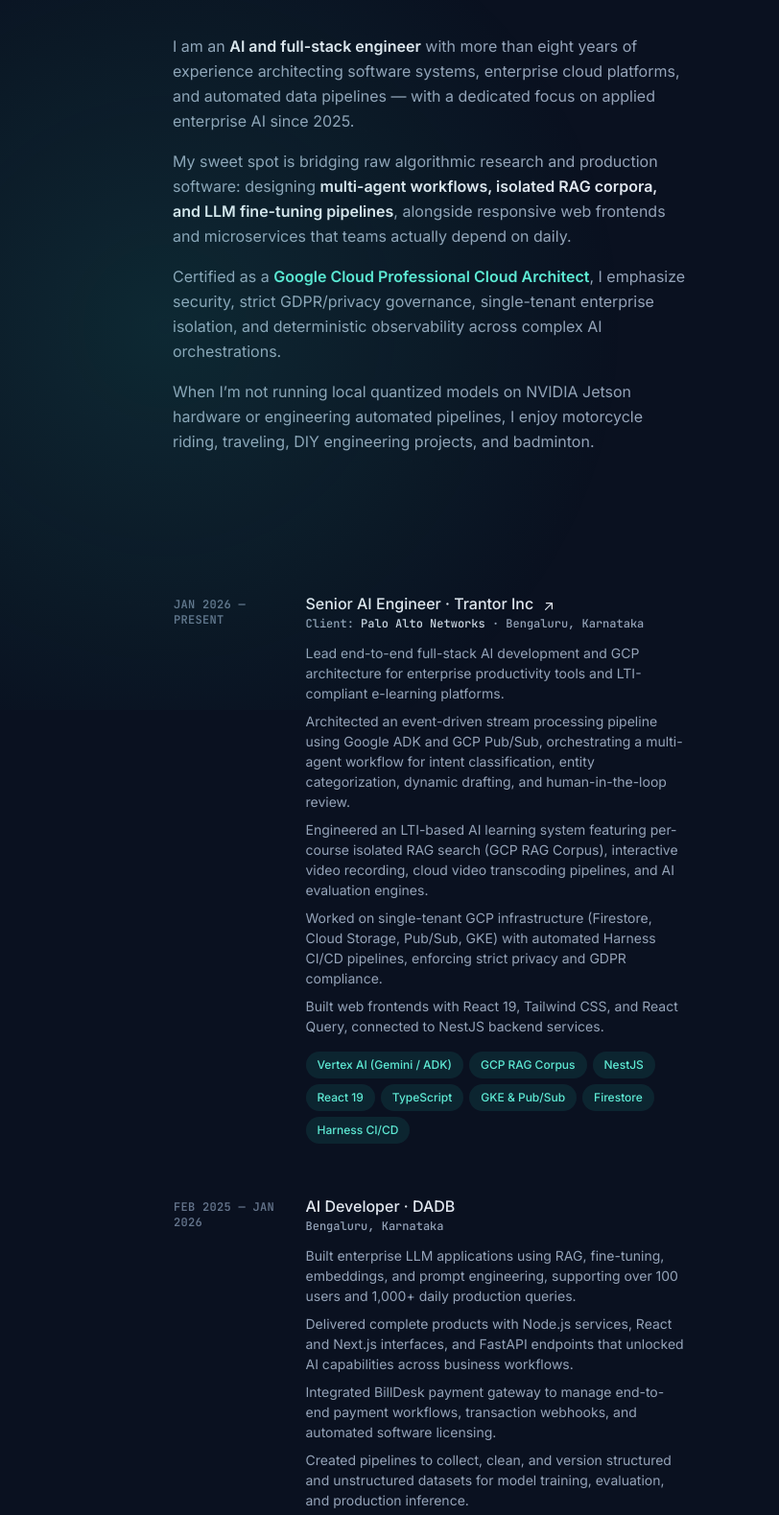
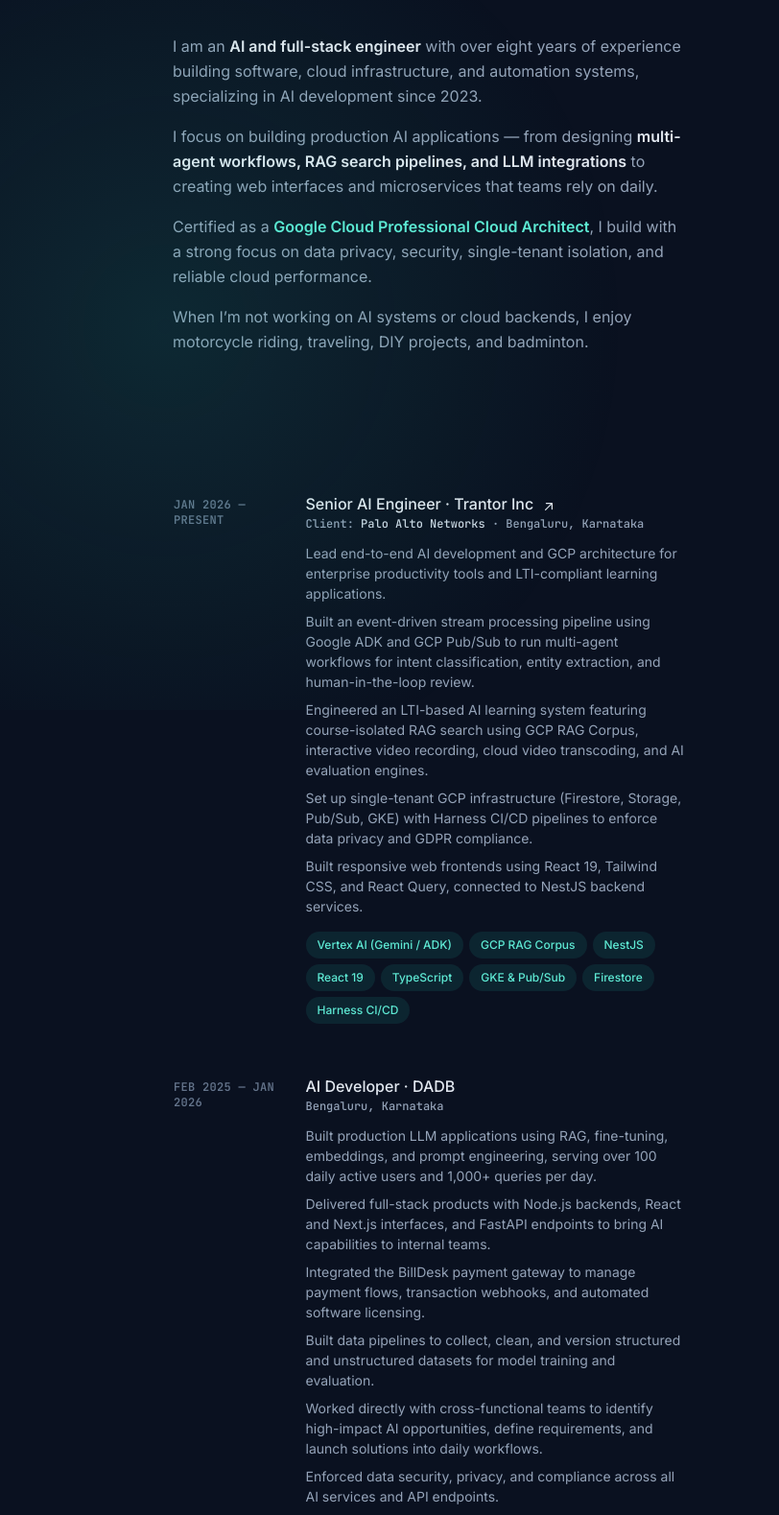
Before and after one commit to AkshayMAnvekar/resume, a website: page site/index.html in a window 1280 px wide. Shown: the part 60-1639 px from the top of the page at 96% size, 468-1280 px from the left. Drawn offline with nearby package versions, Linux system fonts and the light colour scheme.

Commit message:
docs: update resume bio and professional experience descriptions

```diff
--- a/site/index.html
+++ b/site/index.html
@@ -68,6 +68,7 @@
         z-index: 30;
         transition: opacity 0.3s;
       }
+
       .dark .spotlight {
         background: radial-gradient(
           600px circle at var(--mouse-x, 50vw) var(--mouse-y, 50vh),
@@ -75,6 +76,7 @@
           transparent 80%
         );
       }
+
       html:not(.dark) .spotlight {
         background: radial-gradient(
           600px circle at var(--mouse-x, 50vw) var(--mouse-y, 50vh),
@@ -87,16 +89,20 @@
       ::-webkit-scrollbar {
         width: 8px;
       }
+
       .dark ::-webkit-scrollbar-track {
         background: #0a1120;
       }
+
       html:not(.dark) ::-webkit-scrollbar-track {
         background: #f1f5f9;
       }
+
       .dark ::-webkit-scrollbar-thumb {
         background: #1e293b;
         border-radius: 4px;
       }
+
       html:not(.dark) ::-webkit-scrollbar-thumb {
         background: #cbd5e1;
         border-radius: 4px;
@@ -108,17 +114,21 @@
           width 0.2s ease-in-out,
           background-color 0.2s ease-in-out;
       }
+
       .dark .active .nav-indicator {
         width: 4rem !important;
         background-color: #f1f5f9 !important;
       }
+
       html:not(.dark) .active .nav-indicator {
         width: 4rem !important;
         background-color: #0f172a !important;
       }
+
       .dark .active .nav-text {
         color: #f1f5f9 !important;
       }
+
       html:not(.dark) .active .nav-text {
         color: #0f172a !important;
       }
@@ -131,10 +141,12 @@
           border-color 0.2s ease,
           box-shadow 0.2s ease;
       }
+
       .dark .group-card:hover {
         background-color: rgba(30, 41, 59, 0.45);
         border-color: rgba(51, 65, 85, 0.7);
       }
+
       html:not(.dark) .group-card:hover {
         background-color: #ffffff;
         border-color: rgba(203, 213, 225, 0.9);
@@ -142,6 +154,7 @@
       }
     </style>
   </head>
+
   <body
     class="bg-slate-50 dark:bg-slate-950 text-slate-600 dark:text-slate-400 leading-relaxed selection:bg-teal-300 selection:text-teal-900 font-sans antialiased relative transition-colors duration-300"
   >
@@ -416,25 +429,26 @@
               <p>
                 I am an
                 <strong class="font-semibold text-slate-900 dark:text-slate-200">AI and full-stack engineer</strong>
-                with more than eight years of experience architecting software systems, enterprise cloud platforms, and
-                automated data pipelines — with a dedicated focus on applied enterprise AI since 2025.
+                with over eight years of experience building software, cloud infrastructure, and automation systems,
+                specializing in AI development since 2023.
               </p>
               <p>
-                My sweet spot is bridging raw algorithmic research and production software: designing
+                I focus on building production AI applications — from designing
                 <strong class="font-semibold text-slate-900 dark:text-slate-200"
-                  >multi-agent workflows, isolated RAG corpora, and LLM fine-tuning pipelines</strong
-                >, alongside responsive web frontends and microservices that teams actually depend on daily.
+                  >multi-agent workflows, RAG search pipelines, and LLM integrations</strong
+                >
+                to creating web interfaces and microservices that teams rely on daily.
               </p>
               <p>
                 Certified as a
                 <span class="text-teal-700 dark:text-teal-300 font-semibold"
                   >Google Cloud Professional Cloud Architect</span
-                >, I emphasize security, strict GDPR/privacy governance, single-tenant enterprise isolation, and
-                deterministic observability across complex AI orchestrations.
+                >, I build with a strong focus on data privacy, security, single-tenant isolation, and reliable cloud
+                performance.
               </p>
               <p>
-                When I’m not running local quantized models on NVIDIA Jetson hardware or engineering automated
-                pipelines, I enjoy motorcycle riding, traveling, DIY engineering projects, and badminton.
+                When I’m not working on AI systems or cloud backends, I enjoy motorcycle riding, traveling, DIY
+                projects, and badminton.
               </p>
             </div>
           </section>
@@ -505,26 +519,25 @@
                     </h3>
                     <ul class="mt-3 text-sm leading-normal space-y-2 text-slate-600 dark:text-slate-400">
                       <li>
-                        Lead end-to-end full-stack AI development and GCP architecture for enterprise productivity tools
-                        and LTI-compliant e-learning platforms.
-                      </li>
-                      <li>
-                        Architected an event-driven stream processing pipeline using Google ADK and GCP Pub/Sub,
-                        orchestrating a multi-agent workflow for intent classification, entity categorization, dynamic
-                        drafting, and human-in-the-loop review.
-                      </li>
-                      <li>
-                        Engineered an LTI-based AI learning system featuring per-course isolated RAG search (GCP RAG
-                        Corpus), interactive video recording, cloud video transcoding pipelines, and AI evaluation
-                        engines.
-                      </li>
-                      <li>
-                        Worked on single-tenant GCP infrastructure (Firestore, Cloud Storage, Pub/Sub, GKE) with
-                        automated Harness CI/CD pipelines, enforcing strict privacy and GDPR compliance.
-                      </li>
-                      <li>
-                        Built web frontends with React 19, Tailwind CSS, and React Query, connected to NestJS backend
-                        services.
+                        Lead end-to-end AI development and GCP architecture for enterprise productivity tools and
+                        LTI-compliant learning applications.
+                      </li>
+                      <li>
+                        Built an event-driven stream processing pipeline using Google ADK and GCP Pub/Sub to run
+                        multi-agent workflows for intent classification, entity extraction, and human-in-the-loop
+                        review.
+                      </li>
+                      <li>
+                        Engineered an LTI-based AI learning system featuring course-isolated RAG search using GCP RAG
+                        Corpus, interactive video recording, cloud video transcoding, and AI evaluation engines.
+                      </li>
+                      <li>
+                        Set up single-tenant GCP infrastructure (Firestore, Storage, Pub/Sub, GKE) with Harness CI/CD
+                        pipelines to enforce data privacy and GDPR compliance.
+                      </li>
+                      <li>
+                        Built responsive web frontends using React 19, Tailwind CSS, and React Query, connected to
+                        NestJS backend services.
                       </li>
                     </ul>
                     <ul class="mt-4 flex flex-wrap gap-1.5" aria-label="Technologies used">
@@ -600,25 +613,26 @@
                     </h3>
                     <ul class="mt-3 text-sm leading-normal space-y-2 text-slate-600 dark:text-slate-400">
                       <li>
-                        Built enterprise LLM applications using RAG, fine-tuning, embeddings, and prompt engineering,
-                        supporting over 100 users and 1,000+ daily production queries.
-                      </li>
-                      <li>
-                        Delivered complete products with Node.js services, React and Next.js interfaces, and FastAPI
-                        endpoints that unlocked AI capabilities across business workflows.
-                      </li>
-                      <li>
-                        Integrated BillDesk payment gateway to manage end-to-end payment workflows, transaction
-                        webhooks, and automated software licensing.
-                      </li>
-                      <li>
-                        Created pipelines to collect, clean, and version structured and unstructured datasets for model
-                        training, evaluation, and production inference.
-                      </li>
-                      <li>
-                        Worked closely with cross-functional business units to identify practical AI opportunities,
-                        define specifications, and iterate quickly with security and compliance guardrails.
-                      </li>
+                        Built production LLM applications using RAG, fine-tuning, embeddings, and prompt engineering,
+                        serving over 100 daily active users and 1,000+ queries per day.
+                      </li>
+                      <li>
+                        Delivered full-stack products with Node.js backends, React and Next.js interfaces, and FastAPI
+                        endpoints to bring AI capabilities to internal teams.
+                      </li>
+                      <li>
+                        Integrated the BillDesk payment gateway to manage payment flows, transaction webhooks, and
+                        automated software licensing.
+                      </li>
+                      <li>
+                        Built data pipelines to collect, clean, and version structured and unstructured datasets for
+                        model training and evaluation.
+                      </li>
+                      <li>
+                        Worked directly with cross-functional teams to identify high-impact AI opportunities, define
+                        requirements, and launch solutions into daily workflows.
+                      </li>
+                      <li>Enforced data security, privacy, and compliance across all AI services and API endpoints.</li>
                     </ul>
                     <ul class="mt-4 flex flex-wrap gap-1.5" aria-label="Technologies used">
                       <li
@@ -777,19 +791,24 @@
                     </h3>
                     <ul class="mt-3 text-sm leading-normal space-y-2 text-slate-600 dark:text-slate-400">
                       <li>
-                        Developed Node.js APIs (Express, Koa) for analytics reporting, authentication, payment
-                        integrations, and notification services.
-                      </li>
-                      <li>
-                        Engineered Singer.io and Meltano ETL pipelines consolidating structured and semi-structured
-                        e-commerce event streams.
-                      </li>
-                      <li>
-                        Designed and indexed PostgreSQL and MongoDB schemas for high-throughput transactional queries.
-                      </li>
-                      <li>
-                        Built web and mobile client experiences utilizing React, React Native, and Ant Design with
-                        automated AWS deployments.
+                        Developed Node.js APIs (Express/Koa) for user authentication, payment processing, notifications,
+                        data exports, and reporting dashboards.
+                      </li>
+                      <li>
+                        Built Singer.io and Meltano ETL pipelines to combine structured and unstructured data from
+                        multiple sources.
+                      </li>
+                      <li>
+                        Designed PostgreSQL and MongoDB database schemas and optimized queries for data-intensive
+                        applications.
+                      </li>
+                      <li>
+                        Managed AWS deployments, CI/CD, and monitoring, building customer-facing web and mobile apps
+                        using React, React Native, and Ant Design.
+                      </li>
+                      <li>
+                        Worked directly with product managers and clients to turn requirements into prototypes, gather
+                        feedback, and iterate rapidly.
                       </li>
                     </ul>
                     <ul class="mt-4 flex flex-wrap gap-1.5" aria-label="Technologies used">
@@ -855,12 +874,16 @@
                     </h3>
                     <ul class="mt-3 text-sm leading-normal space-y-2 text-slate-600 dark:text-slate-400">
                       <li>
-                        Developed internal automation software in Python, JavaScript, and VBA to eliminate manual
-                        bottlenecks across engineering teams.
-                      </li>
-                      <li>
-                        Served as technical subject-matter expert, translating complex engineering principles into
-                        streamlined software specifications.
+                        Built internal productivity tools in Python, JavaScript, and VBA to simplify repetitive work and
+                        automate manual tasks.
+                      </li>
+                      <li>
+                        Acted as a mechanical engineering subject-matter expert, turning technical requirements into
+                        practical software solutions.
+                      </li>
+                      <li>
+                        Coordinated project delivery directly with clients to clarify requirements, manage timelines,
+                        and keep projects on track.
                       </li>
                     </ul>
                     <ul class="mt-4 flex flex-wrap gap-1.5" aria-label="Technologies used">
```
Also changed, not shown: index.html (+90 -67 lines).
